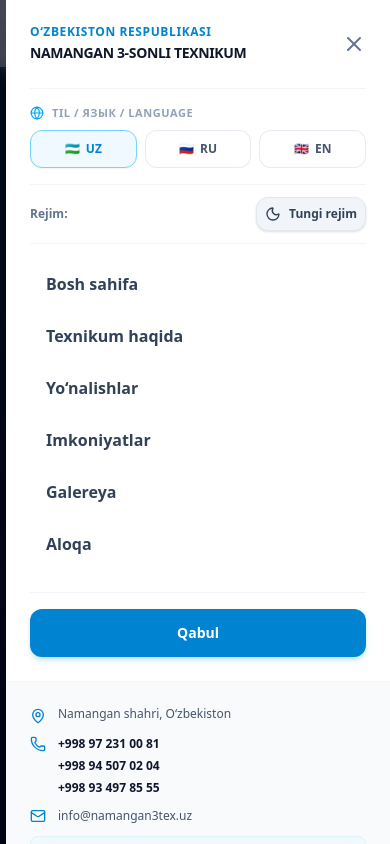
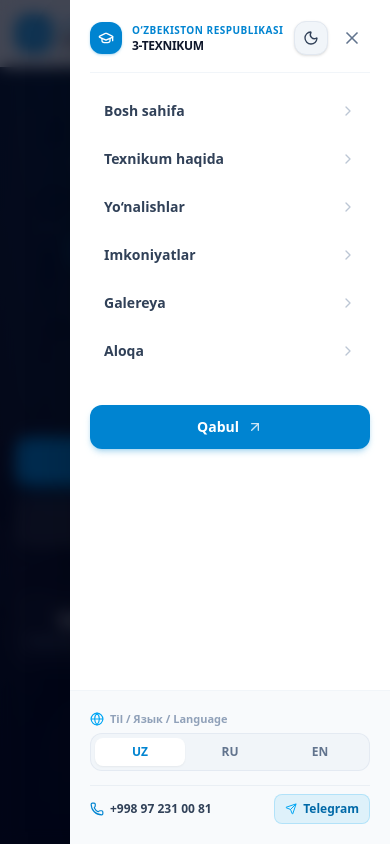
Before and after one commit to alixanov/3texnikum, a Next.js app: page / in a window 390 px wide. Both pictures are taken after a click on the button 355 px from the left and 33 px from the top of the page. Shown: the top 844 px of the page. Built offline with nearby package versions, Linux system fonts and the light colour scheme.

Commit message:
fix(mobile): redesign mobile menu with modern layout and segmented language switcher

```diff
--- a/src/components/layout/MobileMenu.tsx
+++ b/src/components/layout/MobileMenu.tsx
@@ -1,7 +1,15 @@
 "use client";
 
 import React, { useEffect } from "react";
-import { X, Phone, Mail, MapPin, Send } from "lucide-react";
+import {
+  X,
+  Phone,
+  Send,
+  GraduationCap,
+  ChevronRight,
+  ArrowUpRight,
+  Globe,
+} from "lucide-react";
 import { siteConfig } from "@/data/siteConfig";
 import ThemeToggle from "@/components/theme/ThemeToggle";
 import LanguageSwitcher from "@/components/ui/LanguageSwitcher";
@@ -13,7 +21,7 @@ interface MobileMenuProps {
 }
 
 export default function MobileMenu({ isOpen, onClose }: MobileMenuProps) {
-  const { t, language } = useLanguage();
+  const { t } = useLanguage();
 
   const navLinks = [
     { label: t.nav.home, href: "#hero" },
@@ -52,38 +60,36 @@ export default function MobileMenu({ isOpen, onClose }: MobileMenuProps) {
       />
 
       {/* Slide-out Drawer */}
-      <div className="fixed inset-y-0 right-0 z-50 w-full max-w-sm bg-white dark:bg-slate-900 shadow-2xl flex flex-col justify-between overflow-y-auto transition-colors duration-300">
-        <div className="p-6">
-          <div className="flex items-center justify-between pb-6 border-b border-slate-100 dark:border-slate-800">
-            <div>
-              <span className="text-xs font-bold uppercase tracking-wider text-sky-600 dark:text-sky-400 block">
+      <div className="fixed inset-y-0 right-0 z-50 w-full max-w-xs sm:max-w-sm bg-white dark:bg-slate-900 shadow-2xl flex flex-col justify-between overflow-y-auto transition-colors duration-300">
+        {/* Top & Main Section */}
+        <div className="p-5 sm:p-6 flex flex-col flex-1">
+          {/* Header Bar: Logo, Site Name, Theme Toggle, Close Button */}
+          <div className="flex items-center justify-between pb-4 border-b border-slate-100 dark:border-slate-800">
+            <div className="flex items-center gap-2.5 min-w-0 pr-2">
+              <div className="w-8 h-8 rounded-xl bg-sky-600 dark:bg-sky-500 text-white dark:text-slate-950 flex items-center justify-center shrink-0 shadow-sm shadow-sky-600/25">
+                <GraduationCap className="w-4 h-4" />
+              </div>
+              <div className="flex flex-col min-w-0">
+                <span className="text-[10px] uppercase tracking-wider font-bold text-sky-600 dark:text-sky-400 truncate">
                   {t.common.republic}
                 </span>
-              <span className="font-extrabold text-slate-900 dark:text-white text-sm tracking-tight">
-                {t.common.siteName.toUpperCase()}
+                <span className="font-black text-slate-900 dark:text-white text-xs tracking-tight truncate">
+                  {t.common.siteShortName || t.common.siteName}
                 </span>
               </div>
+            </div>
+
+            <div className="flex items-center gap-1.5 shrink-0">
+              <ThemeToggle />
               <button
                 type="button"
                 onClick={onClose}
-              className="p-2 -mr-2 text-slate-500 hover:text-slate-900 dark:text-slate-400 dark:hover:text-white rounded-lg hover:bg-slate-100 dark:hover:bg-slate-800 transition-colors"
+                className="p-2 text-slate-500 hover:text-slate-900 dark:text-slate-400 dark:hover:text-white rounded-xl hover:bg-slate-100 dark:hover:bg-slate-800 transition-colors"
                 aria-label={t.common.close}
               >
-              <X className="w-6 h-6" />
+                <X className="w-5 h-5" />
               </button>
             </div>
-
-          {/* Language Switcher in Mobile Drawer */}
-          <div className="py-4 border-b border-slate-100 dark:border-slate-800">
-            <LanguageSwitcher variant="full" />
-          </div>
-
-          {/* Theme Switcher Row */}
-          <div className="py-3 border-b border-slate-100 dark:border-slate-800 flex items-center justify-between">
-            <span className="text-xs font-semibold text-slate-500 dark:text-slate-400">
-              {language === "uz" ? "Rejim" : language === "ru" ? "Тема" : "Theme"}:
-            </span>
-            <ThemeToggle showText />
           </div>
 
           {/* Navigation Links */}
@@ -93,66 +99,62 @@ export default function MobileMenu({ isOpen, onClose }: MobileMenuProps) {
                 key={link.href}
                 href={link.href}
                 onClick={onClose}
-                className="px-4 py-3 text-base font-semibold text-slate-700 dark:text-slate-200 hover:text-sky-600 dark:hover:text-sky-400 hover:bg-sky-50/60 dark:hover:bg-slate-800 rounded-xl transition-all"
+                className="flex items-center justify-between px-3.5 py-3 text-sm font-semibold text-slate-700 dark:text-slate-200 hover:text-sky-600 dark:hover:text-sky-400 hover:bg-sky-50/70 dark:hover:bg-slate-800/70 rounded-xl transition-all group"
               >
-                {link.label}
+                <span>{link.label}</span>
+                <ChevronRight className="w-4 h-4 text-slate-400 dark:text-slate-500 opacity-60 group-hover:opacity-100 group-hover:translate-x-0.5 transition-all" />
               </a>
             ))}
           </nav>
 
-          <div className="mt-6 pt-4 border-t border-slate-100 dark:border-slate-800">
+          {/* Admission CTA Button */}
+          <div className="mt-5 pt-3">
             <a
               href="#qabul"
               onClick={onClose}
-              className="w-full flex items-center justify-center gap-2 py-3.5 px-4 bg-sky-600 hover:bg-sky-700 text-white font-semibold text-sm rounded-xl shadow-md shadow-sky-600/20 transition-all text-center"
+              className="w-full flex items-center justify-center gap-2 py-3 px-4 bg-sky-600 hover:bg-sky-500 active:scale-[0.98] text-white font-bold text-sm rounded-xl shadow-md shadow-sky-600/25 transition-all text-center"
             >
               <span>{t.common.admissionBtn}</span>
+              <ArrowUpRight className="w-4 h-4 opacity-80" />
             </a>
           </div>
         </div>
 
-        {/* Bottom Contact details */}
-        <div className="p-6 bg-slate-50 dark:bg-slate-950 border-t border-slate-100 dark:border-slate-800 space-y-3">
-          <div className="flex items-start gap-3 text-xs text-slate-600 dark:text-slate-400">
-            <MapPin className="w-4 h-4 text-sky-600 dark:text-sky-400 shrink-0 mt-0.5" />
-            <span>{siteConfig.contact.region}</span>
+        {/* Bottom Drawer Footer: Language Segmented Control & Contacts */}
+        <div className="p-5 sm:p-6 bg-slate-50 dark:bg-slate-950 border-t border-slate-100 dark:border-slate-800 space-y-3.5">
+          {/* Sleek Segmented Language Switcher */}
+          <div className="space-y-1.5">
+            <div className="flex items-center gap-1.5 text-[11px] font-semibold text-slate-400 dark:text-slate-500">
+              <Globe className="w-3.5 h-3.5 text-sky-500" />
+              <span>Til / Язык / Language</span>
             </div>
-          <div className="flex flex-col gap-1.5 text-xs text-slate-600 dark:text-slate-400">
-            {siteConfig.contact.phones.map((item, idx) => (
-              <div key={item.number} className="flex items-center gap-3">
-                {idx === 0 ? (
-                  <Phone className="w-4 h-4 text-sky-600 dark:text-sky-400 shrink-0" />
-                ) : (
-                  <span className="w-4 shrink-0" />
-                )}
+            <LanguageSwitcher variant="segmented" />
+          </div>
+
+          {/* Direct Phone & Telegram */}
+          <div className="pt-2 border-t border-slate-200/60 dark:border-slate-800/80 flex items-center justify-between gap-2 text-xs">
             <a
-                  href={`tel:${item.number}`}
-                  className="hover:text-sky-600 dark:hover:text-sky-400 font-semibold text-slate-900 dark:text-slate-200"
+              href={`tel:${siteConfig.contact.phones[0].number}`}
+              className="flex items-center gap-1.5 font-bold text-slate-700 dark:text-slate-200 hover:text-sky-600 dark:hover:text-sky-400 py-1"
             >
-                  {item.display}
+              <Phone className="w-3.5 h-3.5 text-sky-600 dark:text-sky-400 shrink-0" />
+              <span>{siteConfig.contact.phones[0].display}</span>
             </a>
-              </div>
-            ))}
-          </div>
-          <div className="flex items-center gap-3 text-xs text-slate-600 dark:text-slate-400">
-            <Mail className="w-4 h-4 text-sky-600 dark:text-sky-400 shrink-0" />
-            <a href={`mailto:${siteConfig.contact.email}`} className="hover:text-sky-600 dark:hover:text-sky-400">
-              {siteConfig.contact.email}
-            </a>
-          </div>
+
             {siteConfig.contact.telegramUrl && (
               <a
                 href={siteConfig.contact.telegramUrl}
                 target="_blank"
                 rel="noopener noreferrer"
-              className="mt-2 flex items-center justify-center gap-2 py-2 px-3 bg-sky-50 dark:bg-sky-950/60 text-sky-700 dark:text-sky-300 rounded-lg text-xs font-semibold hover:bg-sky-100 dark:hover:bg-sky-900 transition-colors border border-sky-100 dark:border-sky-800"
+                className="inline-flex items-center gap-1.5 py-1.5 px-2.5 bg-sky-500/10 hover:bg-sky-500/20 text-sky-700 dark:text-sky-300 rounded-lg text-xs font-bold transition-colors border border-sky-500/20"
               >
-              <Send className="w-3.5 h-3.5" />
-              <span>{t.admission.telegramCta}</span>
+                <Send className="w-3 h-3 text-sky-500" />
+                <span>Telegram</span>
               </a>
             )}
           </div>
         </div>
       </div>
+    </div>
   );
 }
--- a/src/components/ui/LanguageSwitcher.tsx
+++ b/src/components/ui/LanguageSwitcher.tsx
@@ -41,14 +41,11 @@ export default function LanguageSwitcher({
     };
   }, [isOpen]);
 
-  if (variant === "full") {
+  if (variant === "segmented" || variant === "full") {
     return (
-      <div className={`flex flex-col gap-2 ${className}`}>
-        <div className="flex items-center gap-2 text-[11px] font-semibold uppercase tracking-wider text-slate-400 dark:text-slate-500">
-          <Globe className="w-3.5 h-3.5 text-sky-500" />
-          <span>Til / Язык / Language</span>
-        </div>
-        <div className="grid grid-cols-3 gap-2">
+      <div
+        className={`flex items-center p-1 rounded-xl bg-slate-100 dark:bg-slate-800/90 border border-slate-200/80 dark:border-slate-700/70 ${className}`}
+      >
         {languages.map((lang) => {
           const isActive = language === lang.code;
           return (
@@ -56,18 +53,16 @@ export default function LanguageSwitcher({
               key={lang.code}
               type="button"
               onClick={() => setLanguage(lang.code)}
-                className={`flex items-center justify-center gap-1.5 py-2.5 px-3 rounded-xl text-xs font-semibold transition-all cursor-pointer border ${
+              className={`flex-1 py-1.5 px-3 rounded-lg text-xs font-bold transition-all duration-200 cursor-pointer text-center select-none ${
                 isActive
-                    ? "bg-sky-50 dark:bg-sky-950/40 text-sky-600 dark:text-sky-400 border-sky-300 dark:border-sky-800 shadow-xs"
-                    : "bg-white dark:bg-slate-900 text-slate-600 dark:text-slate-400 border-slate-200/80 dark:border-slate-800 hover:border-slate-300 dark:hover:border-slate-700"
+                  ? "bg-white dark:bg-sky-600 text-sky-600 dark:text-white shadow-xs"
+                  : "text-slate-500 dark:text-slate-400 hover:text-slate-900 dark:hover:text-white"
               }`}
             >
-                <span>{lang.flag}</span>
-                <span>{lang.shortLabel}</span>
+              {lang.shortLabel}
             </button>
           );
         })}
-        </div>
       </div>
     );
   }
```
Lines whose indentation alone changed are shown as unchanged.
